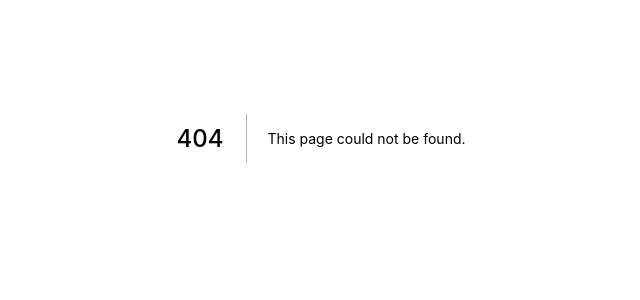
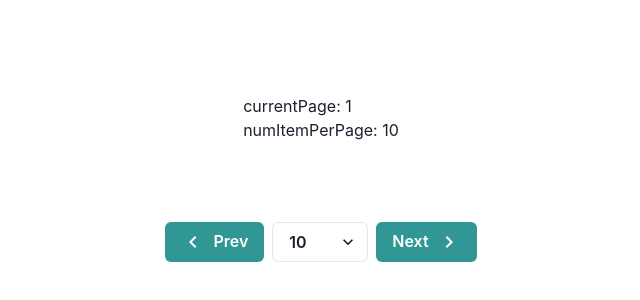
Before and after one commit to entest-hai/nextjs-chakra-ui, a Next.js app: page /pagination/page in a window 1280 px wide. Before the commit this address had no page. Shown: the part 262-562 px from the top of the page, without its empty margins (319-959 px from the left). Built offline with nearby package versions, Linux system fonts and the light colour scheme.

Commit message:
simple pagination

```diff
--- /dev/null
+++ b/pages/pagination/page.tsx
@@ -0,0 +1,90 @@
+// 21 DEC 2021 HAI TRAN
+// Simple pagination
+
+import { ChevronLeftIcon, ChevronRightIcon } from '@chakra-ui/icons';
+import { Button, HStack, Box, Select, BoxProps } from '@chakra-ui/react';
+import {useState} from 'react';
+
+interface PaginationProps extends BoxProps {
+  currentPage: number;
+  setCurrentPage: any;
+  setNumItemPerPage: any;
+}
+
+const Pagination = ({currentPage,setCurrentPage,setNumItemPerPage}: PaginationProps) => {
+
+  return (
+    <HStack
+    >
+      <Button
+        aria-label='prev'
+        leftIcon={<ChevronLeftIcon h={6} w={6}></ChevronLeftIcon>}
+        colorScheme='teal'
+        variant='solid'
+        onClick={() => {
+          if (currentPage > 1) {
+            setCurrentPage(currentPage - 1)
+          }
+        }}
+      >
+          Prev
+      </Button>
+      <Select
+        width={24}
+        fontWeight='semibold'
+        onChange={(event) => {
+          setNumItemPerPage(parseInt(event.target.value))
+        }}
+      >
+        <option value='10'>10</option>
+        <option value='15'>15</option>
+        <option value='20'>20</option>
+        <option value='25'>25</option>
+      </Select>
+      <Button
+        rightIcon={<ChevronRightIcon width={6} height={6} />}
+        colorScheme="teal"
+        variant="solid"
+        onClick={() => {
+          if (currentPage < 9) {
+            setCurrentPage(currentPage + 1)
+          }
+        }}
+      >
+          Next
+      </Button>
+    </HStack>
+  );
+}
+
+
+
+const Test = () => {
+
+  const [currentPage, setCurrentPage] = useState(1)
+  const [numItemPerPage, setNumItemPerPage] = useState(10)
+
+  return (
+    <Box
+      width='100%'
+      height='100vh'
+      display='flex'
+      alignItems='center'
+      justifyContent='center'
+      flexDirection='column'
+    >
+      <Box py={20} whiteSpace='pre-line'>
+        currentPage: {currentPage} {'\n'}
+        numItemPerPage: {numItemPerPage}
+      </Box>
+      <Pagination
+        currentPage={currentPage}
+        setCurrentPage={setCurrentPage}
+        setNumItemPerPage={setNumItemPerPage}
+      >
+      </Pagination>
+    </Box>
+  );
+}
+
+export default Test;
```
